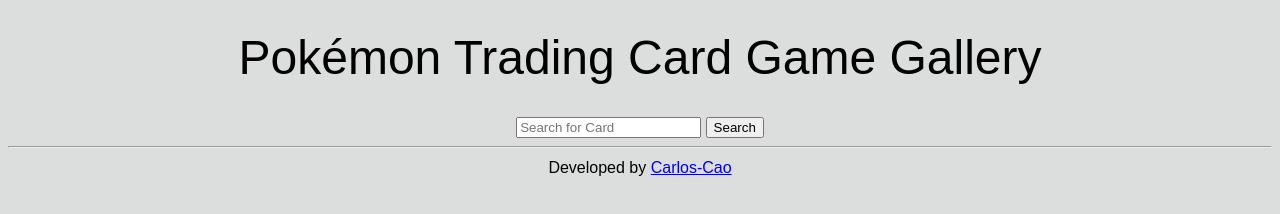
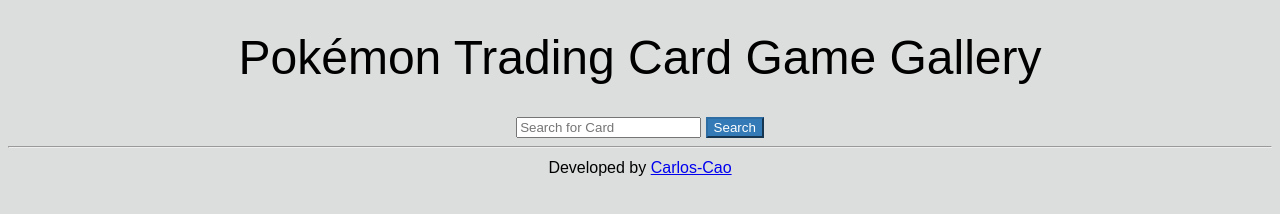
Before and after one commit to Carlos-Cao/PKM-TCG, a plain HTML site: page index.html in a window 1280 px wide. Drawn offline with Linux system fonts and the light colour scheme.

Commit message:
Added styling

```diff
--- a/index.css
+++ b/index.css
@@ -21,3 +21,9 @@
   border-collapse: collapse;
   border-spacing: 0;
 }
+
+.btn-primary{
+  color:#fff;
+  background-color:#337ab7;
+  border-color:#2e6da4
+}
--- a/index.html
+++ b/index.html
@@ -12,7 +12,7 @@
     <h1>Pokémon Trading Card Game Gallery</h1>
 
     <input id="search" name="search" placeholder="Search for Card">
-    <button id="button" onclick="removeCards(), getCards();">Search
+    <button id="button" class="btn-primary" onclick="removeCards(), getCards();">Search
     </button>
 
     <hr>
```
